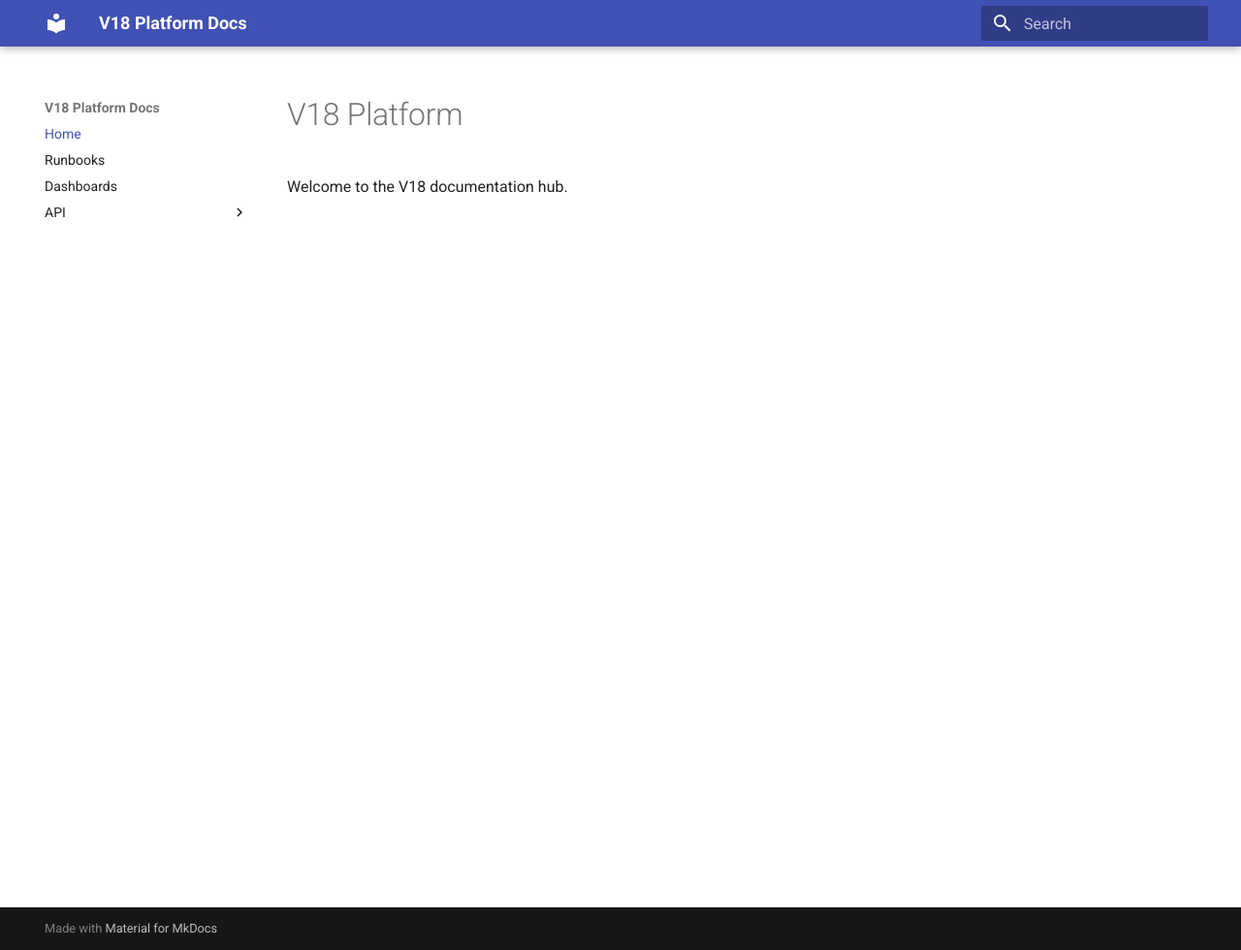
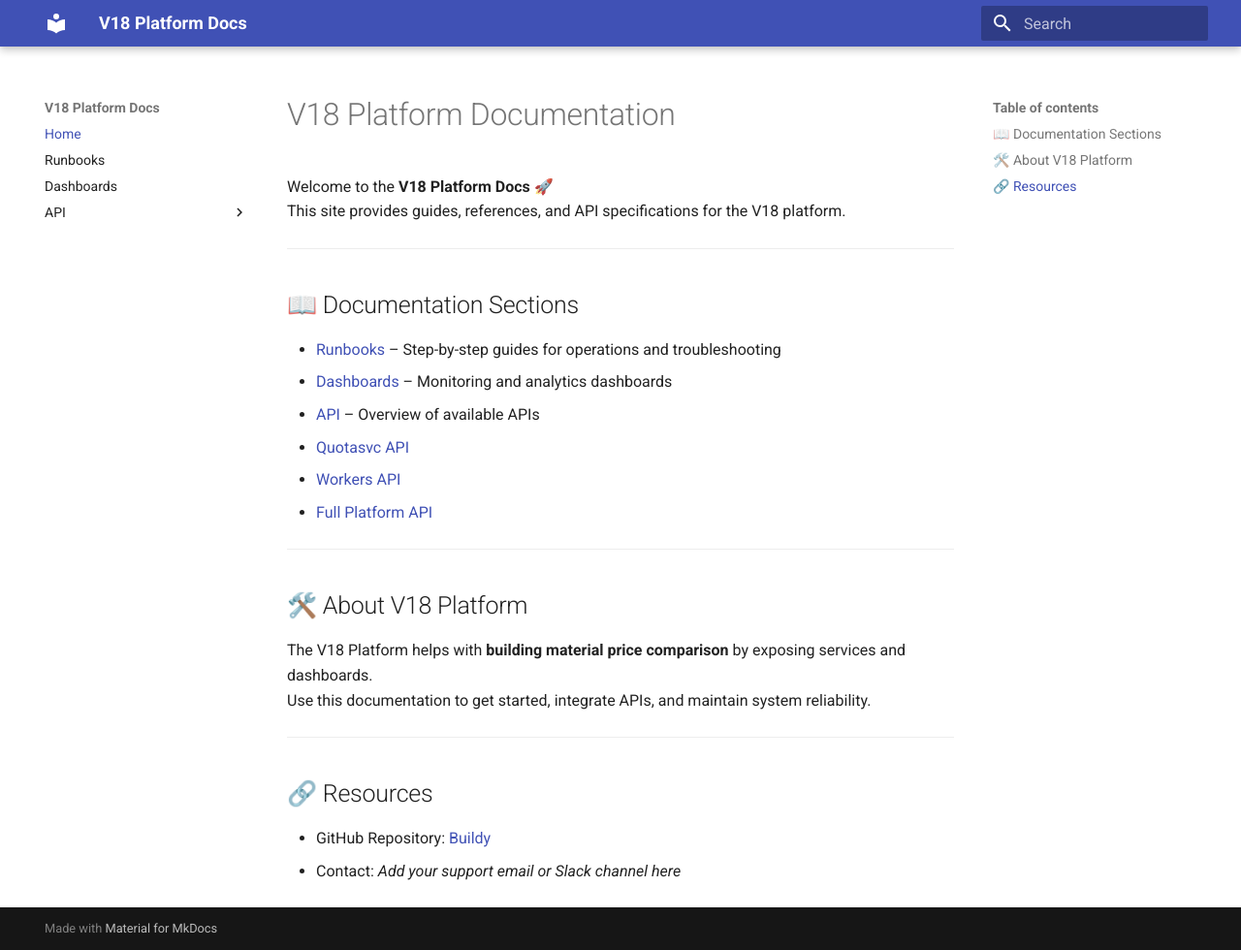
Before and after one commit to Kello54/Buildy, an MkDocs documentation site: the page built from docs/index.md, in a window 1280 px wide and 980 px high. Shown: the whole window at 97% size. Built offline with MkDocs 1.6.1 and Material for MkDocs 9.7.7, drawn with Linux system fonts in a browser that asks for light colours.

Commit message:
Update index.md

```diff
--- a/docs/index.md
+++ b/docs/index.md
@@ -1,2 +1,29 @@
-# V18 Platform
-Welcome to the V18 documentation hub.
+# V18 Platform Documentation
+
+Welcome to the **V18 Platform Docs** 🚀
+This site provides guides, references, and API specifications for the V18 platform.
+
+---
+
+## 📖 Documentation Sections
+
+- [Runbooks](runbooks.md) – Step-by-step guides for operations and troubleshooting
+- [Dashboards](dashboards.md) – Monitoring and analytics dashboards
+- [API](api.md) – Overview of available APIs
+  - [Quotasvc API](quotasvc.json)
+  - [Workers API](workers.json)
+  - [Full Platform API](platform.json)
+
+---
+
+## 🛠️ About V18 Platform
+
+The V18 Platform helps with **building material price comparison** by exposing services and dashboards.
+Use this documentation to get started, integrate APIs, and maintain system reliability.
+
+---
+
+## 🔗 Resources
+
+- GitHub Repository: [Buildy](https://github.com/Kello54/Buildy)
+- Contact: *Add your support email or Slack channel here*
```
